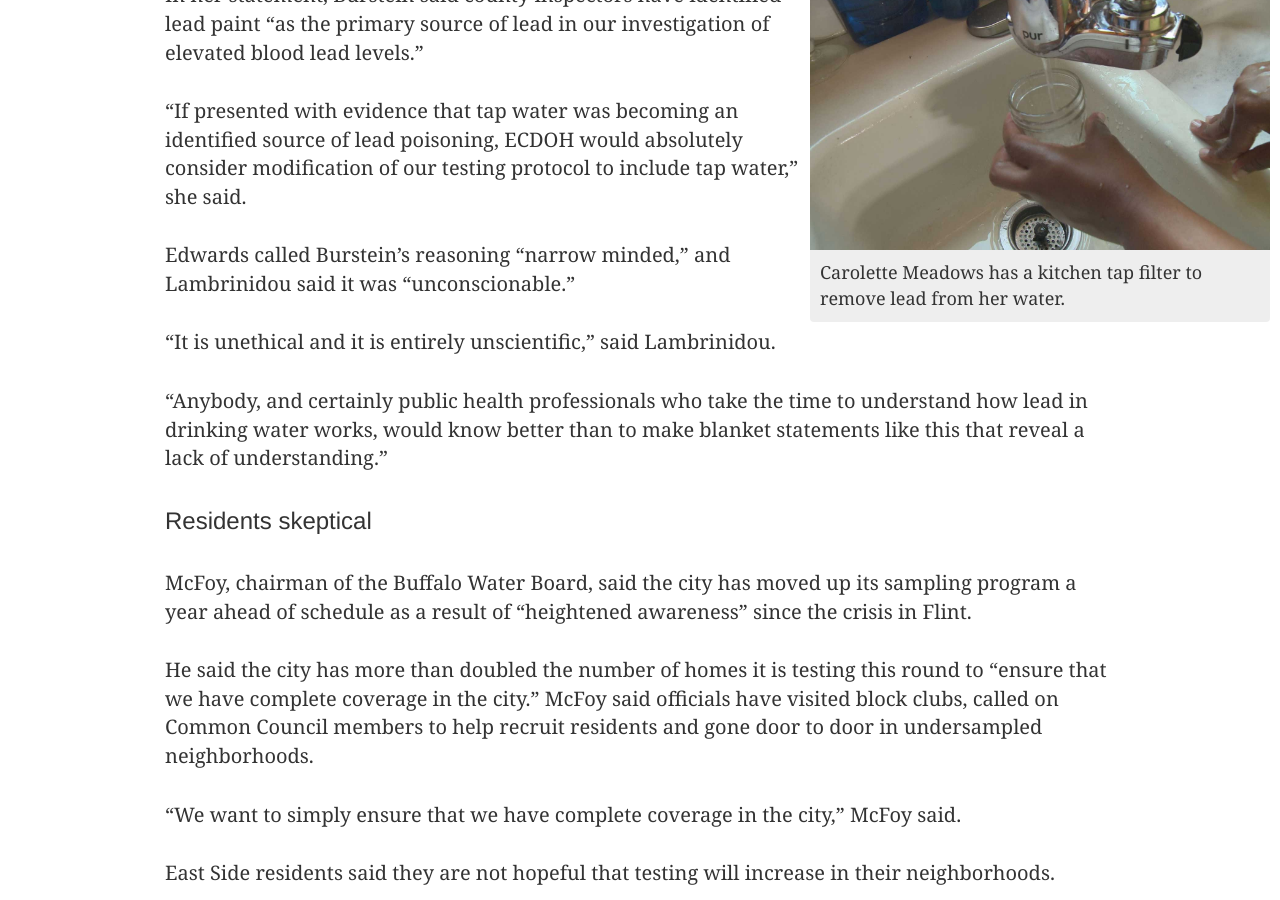
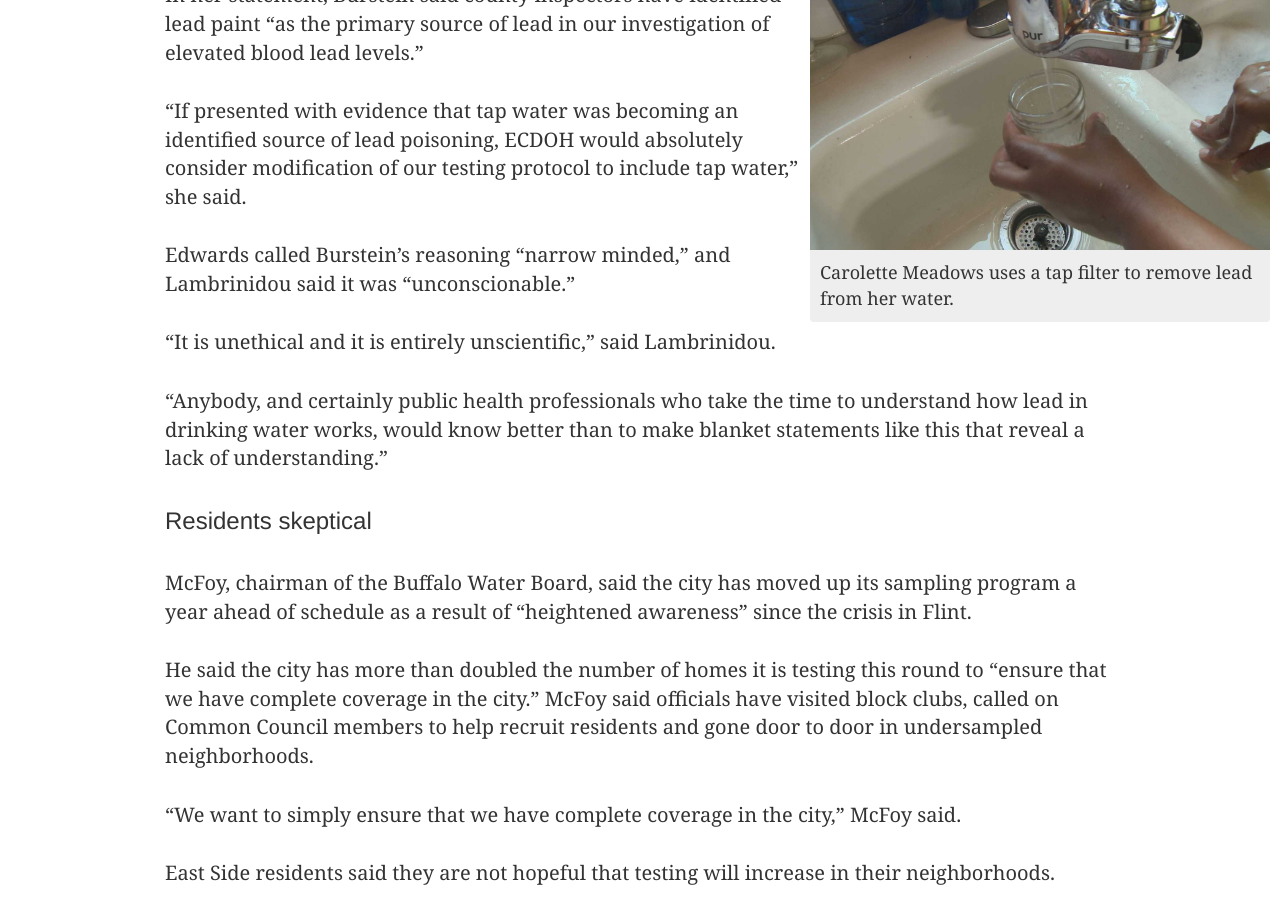
Before and after one commit to investigativepost/lead-buffalo-2016, a Jekyll site: the page built from index.md, in a window 1280 px wide and 900 px high, scrolled down 10977 px. Built offline with Jekyll 4.4.1, drawn with Linux system fonts in a browser that asks for light colours; nearby versions of some CDN libraries; a style sheet for code colours, icons or effects is not loaded.

Commit message:
Update index.md

```diff
--- a/index.md
+++ b/index.md
@@ -225,7 +225,7 @@
 Commissioner of Health Gale Burstein refused an interview request. She said in a prepared statement that the county does not routinely test the water in the houses of children diagnosed with elevated lead levels in their blood.
 
 <div style="max-width:480px;padding:10px;" class="pull-right"><img src="img/tap_water.jpg" class="img-responsive" />
-<div class="caption"><p>Carolette Meadows has a kitchen tap filter to remove lead from her water.</p></div>
+<div class="caption"><p>Carolette Meadows uses a tap filter to remove lead from her water.</p></div>
 </div>
 
 In her statement, Burstein said county inspectors have identified lead paint “as the primary source of lead in our investigation of elevated blood lead levels.”
```
